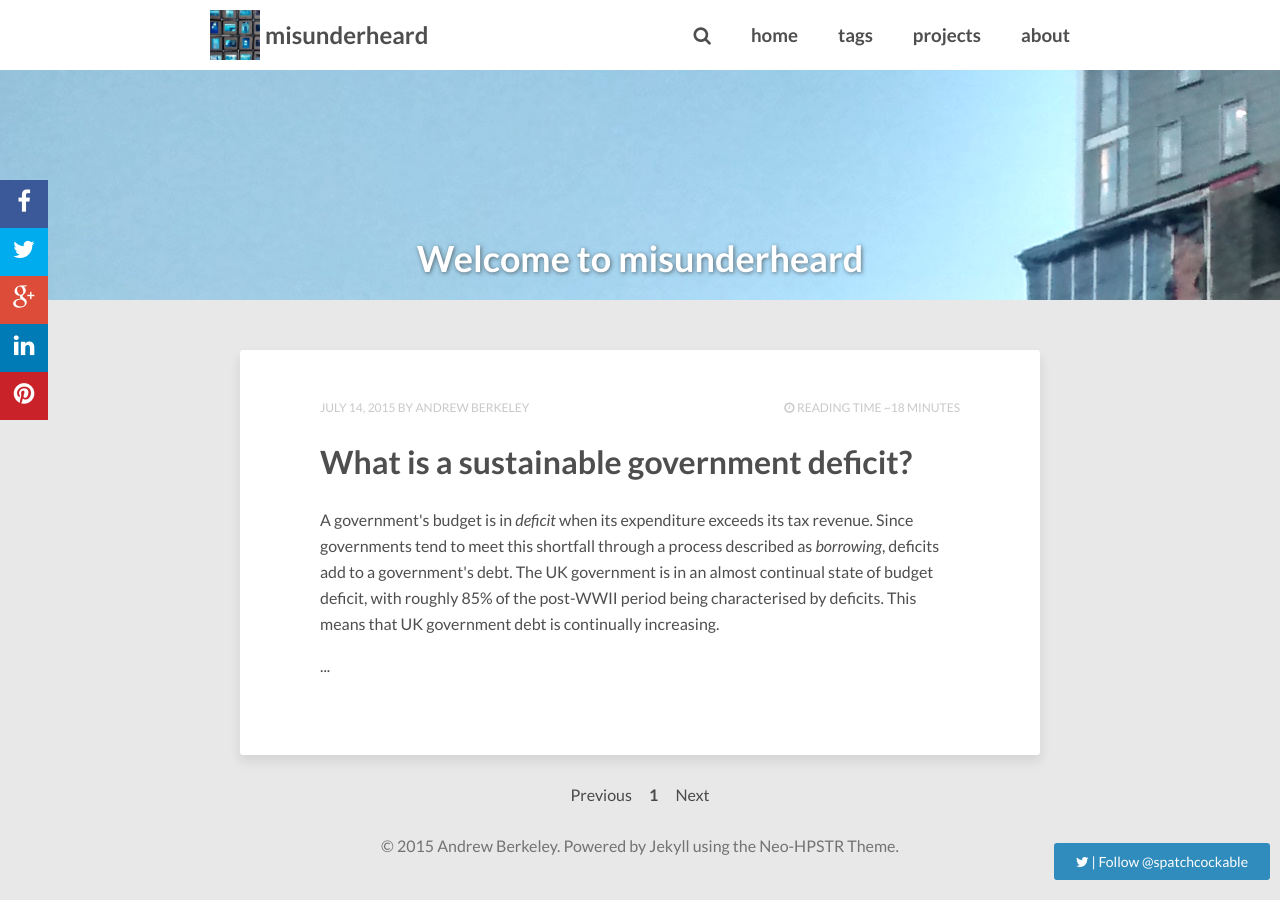
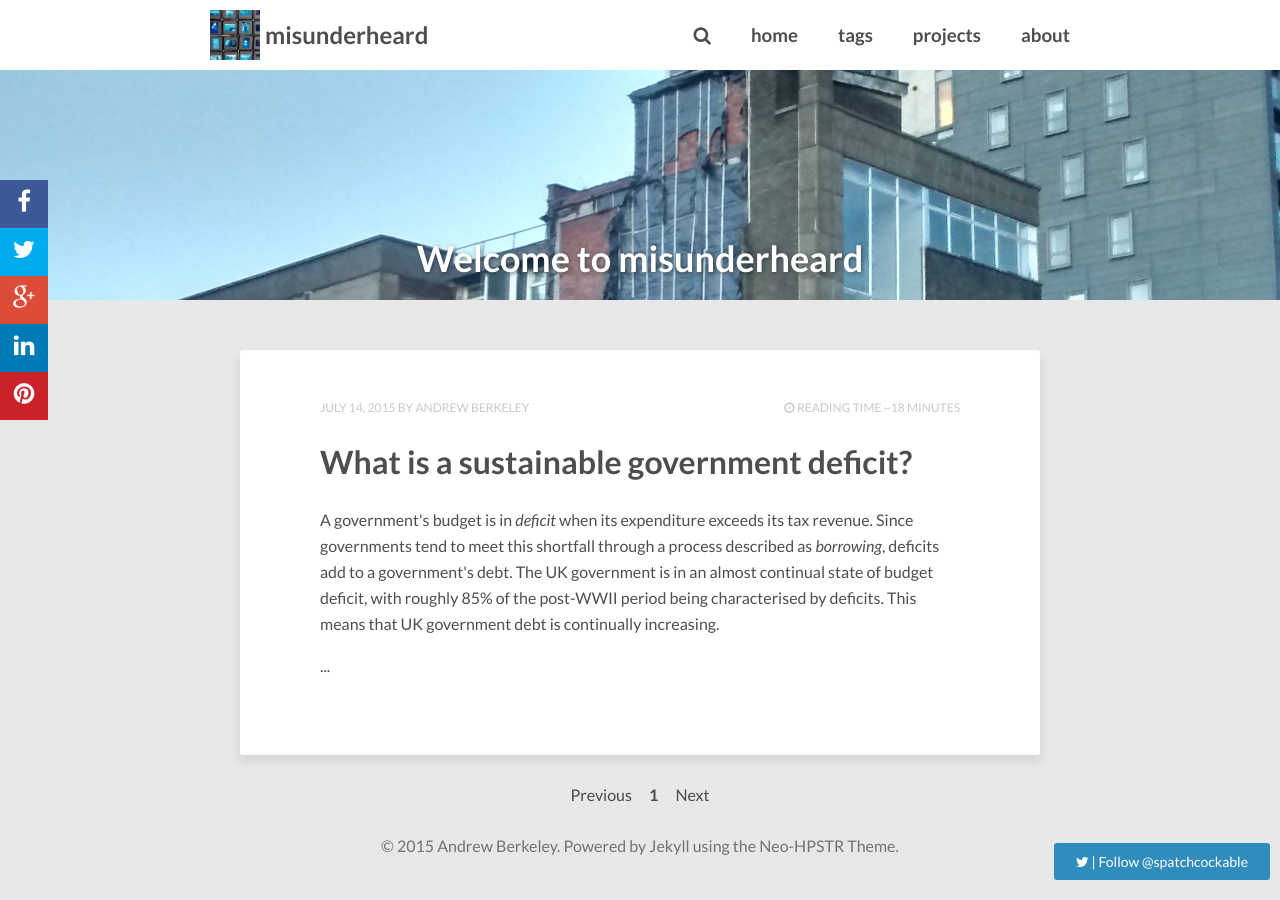
Before and after one commit to spatchcock/spatchcock.github.io, a Jekyll site: the page built from index.html, in a window 1280 px wide. Built offline with Jekyll 4.4.1, drawn with Linux system fonts in a browser that asks for light colours; nearby versions of some CDN libraries; the list of posts is cut into pages by our own code; comment, search, counter and statistics services are not loaded.

Commit message:
header image size

```diff
--- a/_includes/header.html
+++ b/_includes/header.html
@@ -1,7 +1,7 @@
 {% capture site_cats %}{% for cat in site.categories %}{{ cat | first }}{% unless forloop.last %},{% endunless %}{% endfor %}{% endcapture %}
 {% assign cats_list = site_cats | split:',' | sort %}
 
-<div class="entry-header" style="background-image:url(/images/graphical_house.jpg)">
+<div class="entry-header" style="background-image:url(/images/graphical_house_1600.jpg)">
   <div class="header-menu header-menu-top">
     <ul>
       <li class="header-item-title header-toggle "><a href="#menu"><h2><i class="fa fa-bars"></i></h2></a></li>
```
Also changed, not shown: images/graphical_house_1600.jpg (added).
